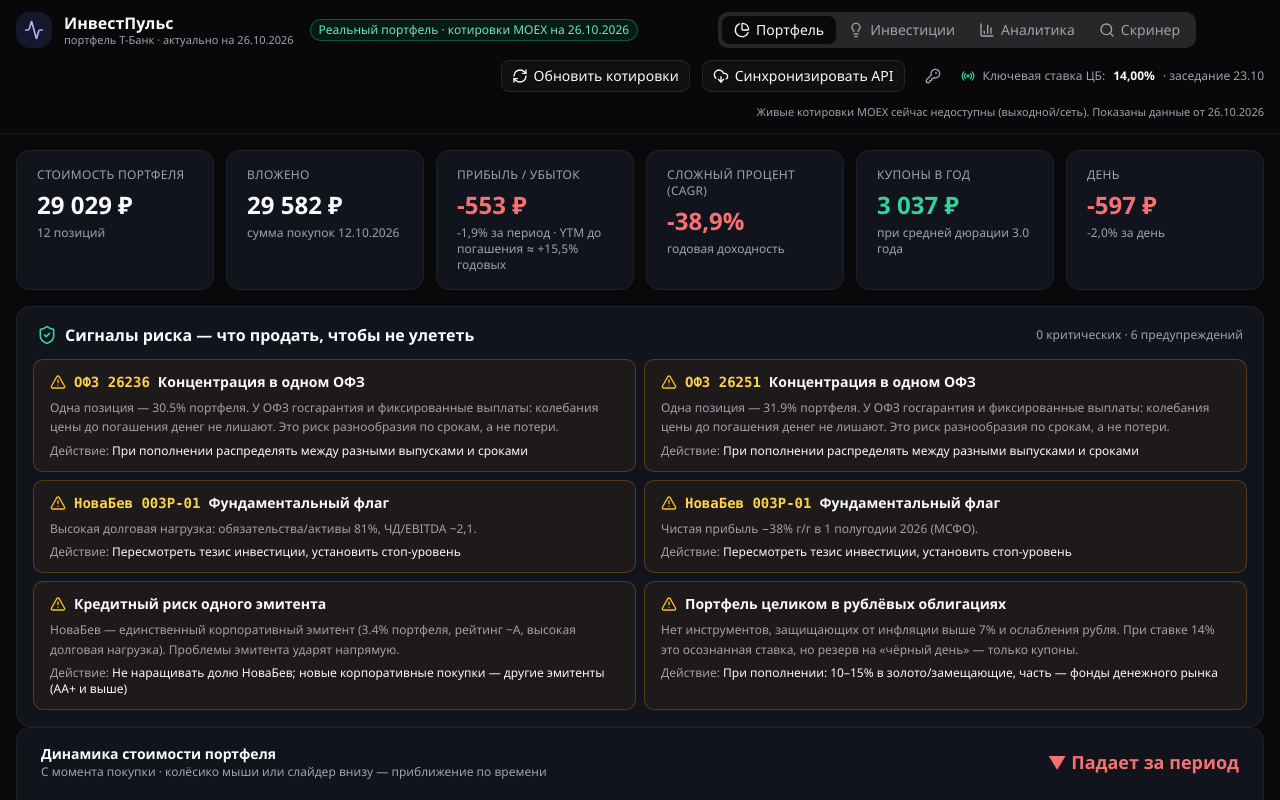
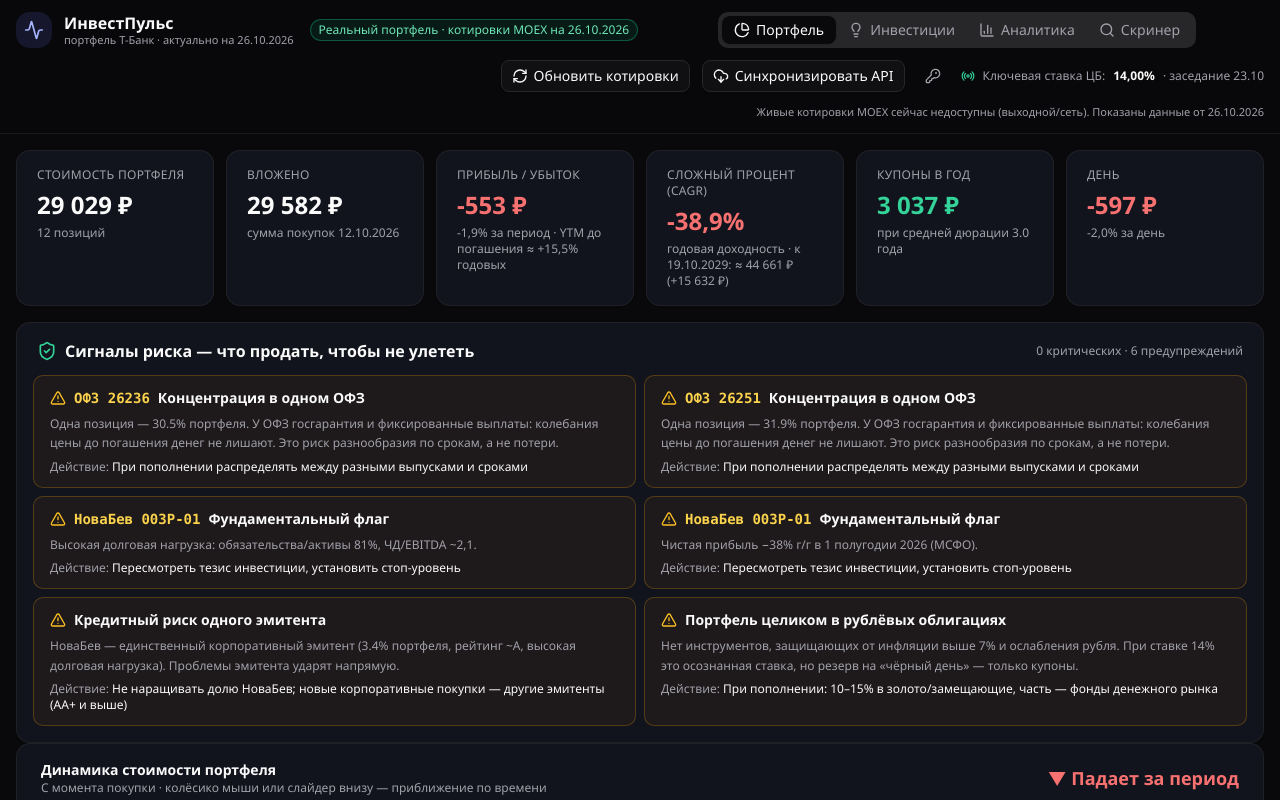
Before and after one commit to GraceYkt/investpulse, a React (Vite) app in the folder invest-app/: page /#/ in a window 1280 px wide. Shown: the top 800 px of the page. Built offline with nearby package versions, Linux system fonts and the light colour scheme; no server answers.

Commit message:
Прогноз капитала к средней дате погашения на карточке CAGR

```diff
--- a/invest-app/src/sections/OverviewCards.tsx
+++ b/invest-app/src/sections/OverviewCards.tsx
@@ -35,6 +35,11 @@
     value > 0
       ? positions.reduce((s, p) => s + ytmOf(p) * marketValue(p), 0) / value
       : 0;
+  // Прогноз капитала к средней дате погашения: сложный процент по YTM
+  const years = duration / 365;
+  const forecastValue = value > 0 && ytm > 0 ? value * Math.pow(1 + ytm / 100, years) : 0;
+  const forecastDate = new Date(Date.now() + duration * 24 * 3600 * 1000)
+    .toLocaleDateString('ru-RU', { day: '2-digit', month: '2-digit', year: 'numeric' });
 
   return (
     <div className="grid grid-cols-2 gap-3 md:grid-cols-3 xl:grid-cols-6">
@@ -49,7 +54,7 @@
       <Card
         label="Сложный процент (CAGR)"
         value={fmtPct(t.cagr)}
-        sub="годовая доходность"
+        sub={`годовая доходность · к ${forecastDate}: ≈ ${fmtMoney(forecastValue)} (+${fmtMoney(forecastValue - value)})`}
         tone={t.cagr > 0 ? 'up' : t.cagr < 0 ? 'down' : 'flat'}
       />
       <Card
```
